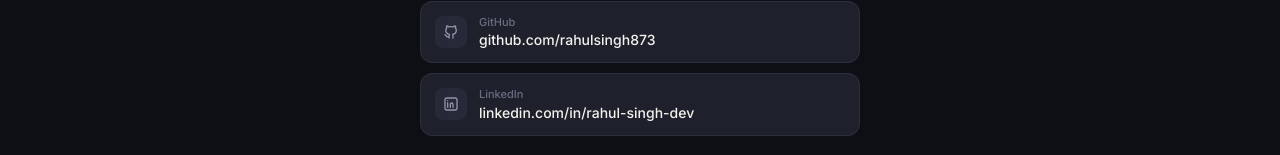
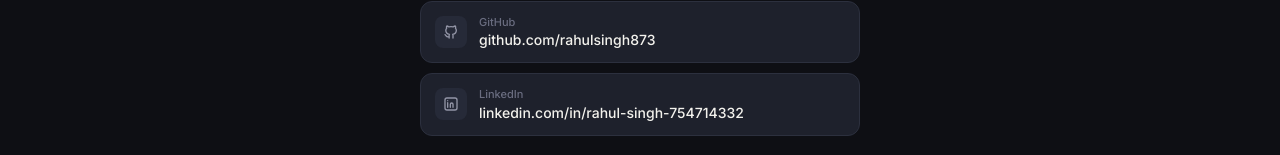
Before and after one commit to RahulSingh873/abtalks-redesign, a React (Vite) app: page /profile in a window 1280 px wide. Shown: the part 285-440 px from the top of the page. Built offline with nearby package versions, Linux system fonts and the light colour scheme.

Commit message:
Fix LinkedIn handle

```diff
--- a/src/data/mockData.js
+++ b/src/data/mockData.js
@@ -17,7 +17,7 @@
   momentumScore: 82,
   nextMilestone: { label: "15-day streak", daysAway: 4 },
   github: "rahulsingh873",
-  linkedin: "rahul-singh-dev",
+  linkedin: "rahul-singh-754714332",
   profileComplete: true, // toggle to false to preview the empty-profile prompt
   missedYesterday: false, // toggle to true to preview the missed-day recovery state
 };
```
